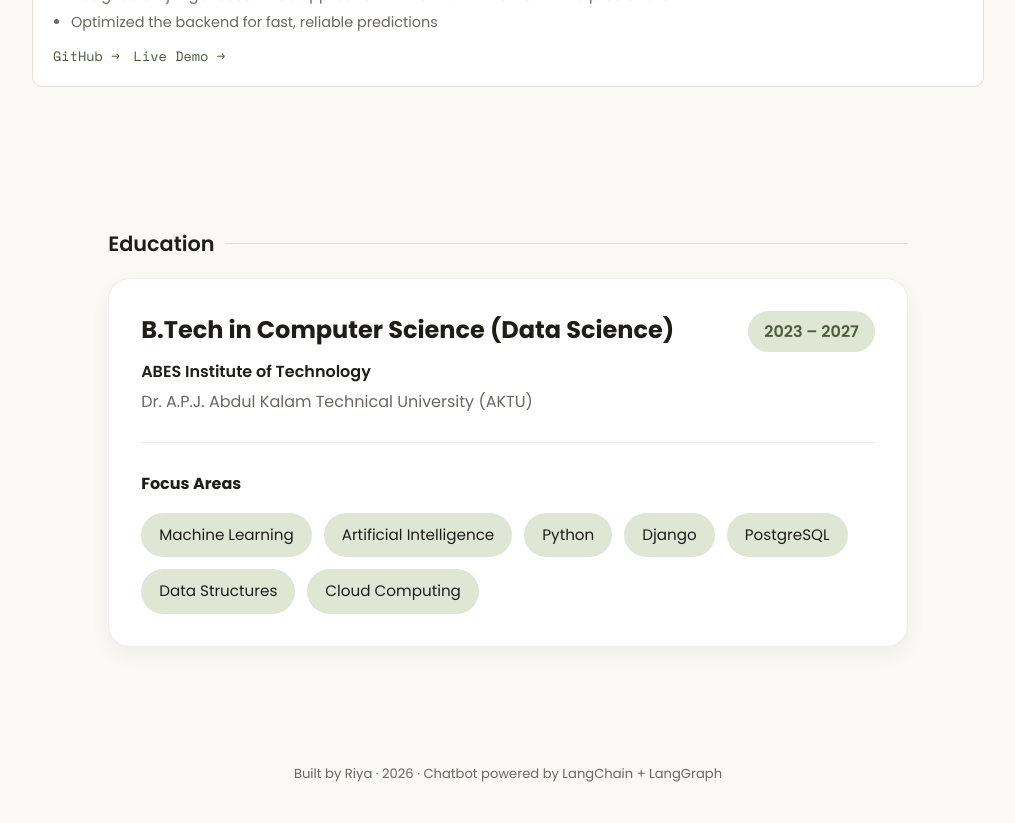
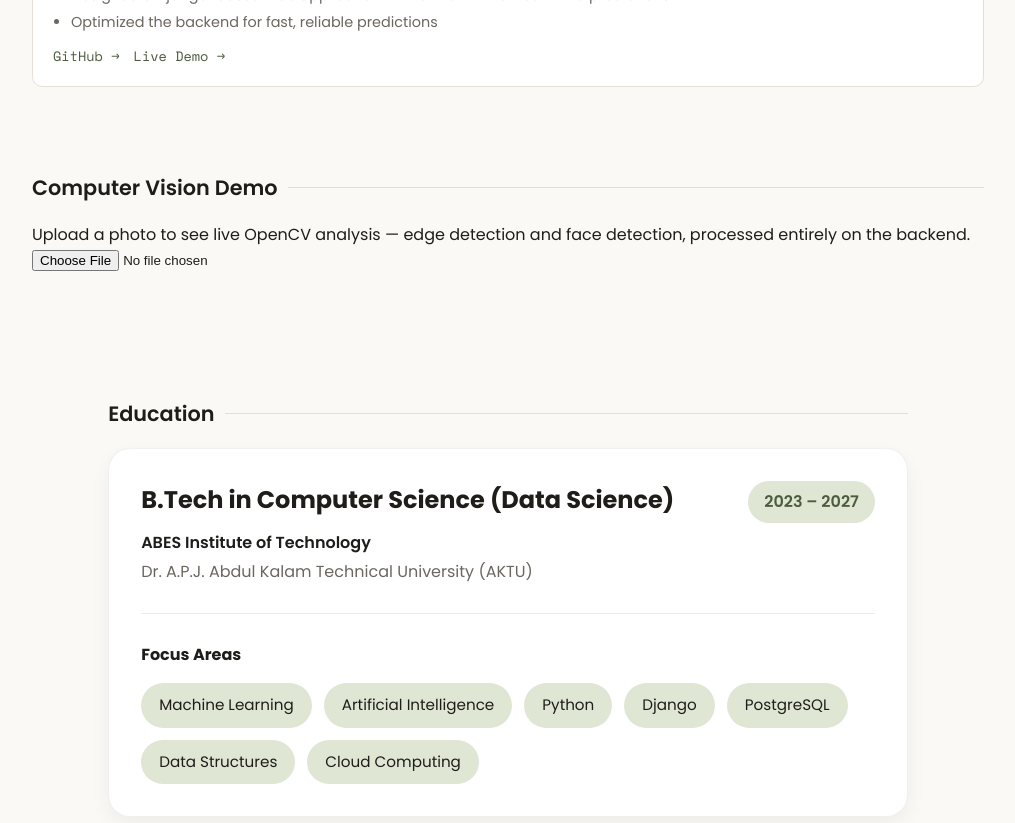
Before and after one commit to riya5005/AIPortfolio, a React (Vite) app in the folder riya-portfolio/frontend/: page / in a window 1280 px wide. Shown: the part 1800-2623 px from the top of the page, without its empty margins (132-1147 px from the left). Built offline with nearby package versions, Linux system fonts and the light colour scheme; no server answers.

Commit message:
Update App.jsx

```diff
--- a/riya-portfolio/frontend/src/App.jsx
+++ b/riya-portfolio/frontend/src/App.jsx
@@ -17,7 +17,10 @@ function App() {
         <About />
         <Skills />
         <Projects />
+        <VisionDemo />
+
         <Education />
+
       </div>
       <Footer />
       <Chatbot />
```
